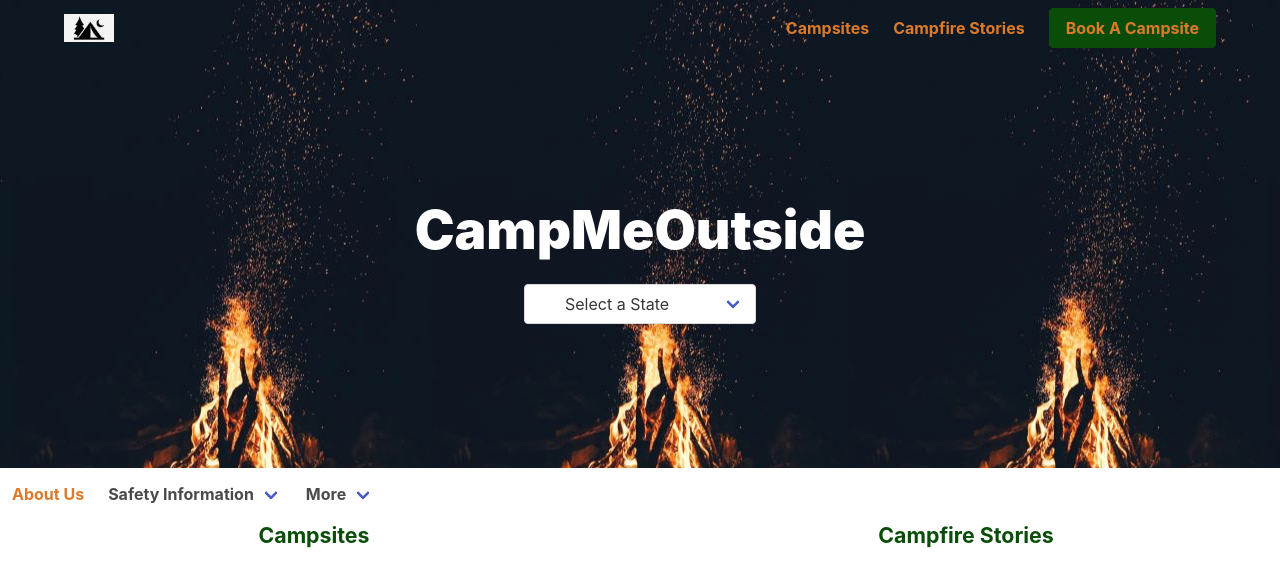
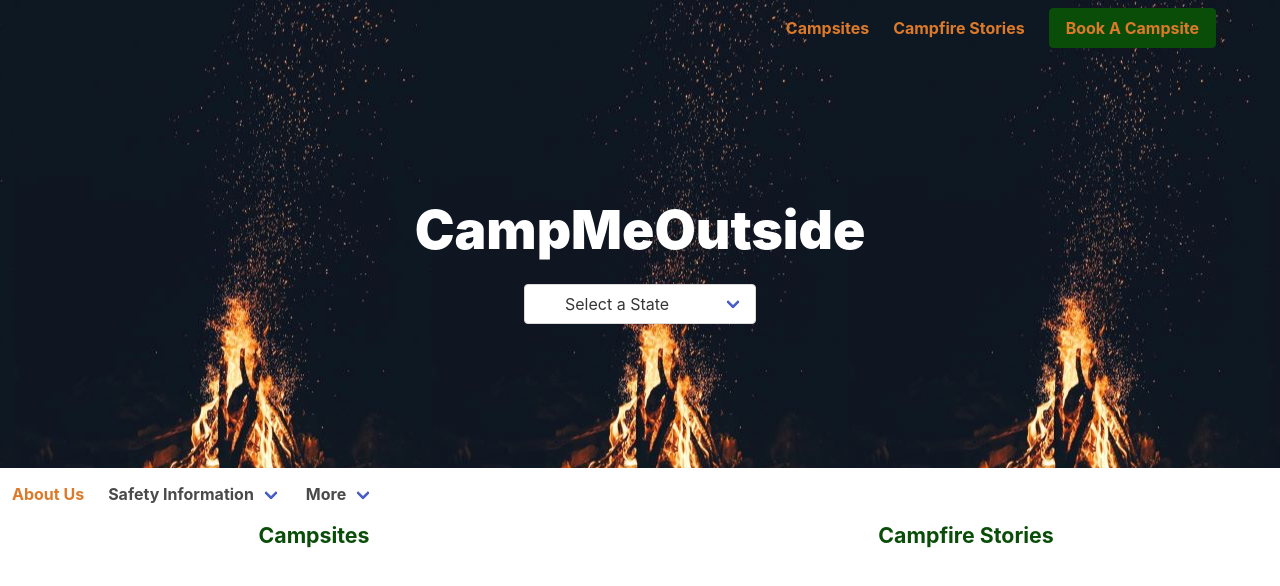
Before and after one commit to francisca-hernandez/Camp-Me-Outside, a plain HTML site: page index.html in a window 1280 px wide. Drawn offline with nearby package versions, Linux system fonts and the light colour scheme; no server answers; some icons are missing.

Commit message:
icon work

```diff
--- a/index.html
+++ b/index.html
@@ -17,9 +17,6 @@
       <nav class="navbar">
         <div class="container">
           <div class="navbar-brand">
-            <a class="navbar-item">
-              <img src="assets/images/camp.png" height="28" width="50" alt="Logo">
-            </a>
             <span class="navbar-burger" data-target="navbarMenuHeroA">
               <span></span>
               <span></span>
@@ -61,7 +58,6 @@
             <span class="select">
               <select>
                 <option id="us-states" selected>Select a State</option>
-
                 <option value="AL">Alabama</option>
                 <option value="AK">Alaska</option>
                 <option value="AZ">Arizona</option>
```
